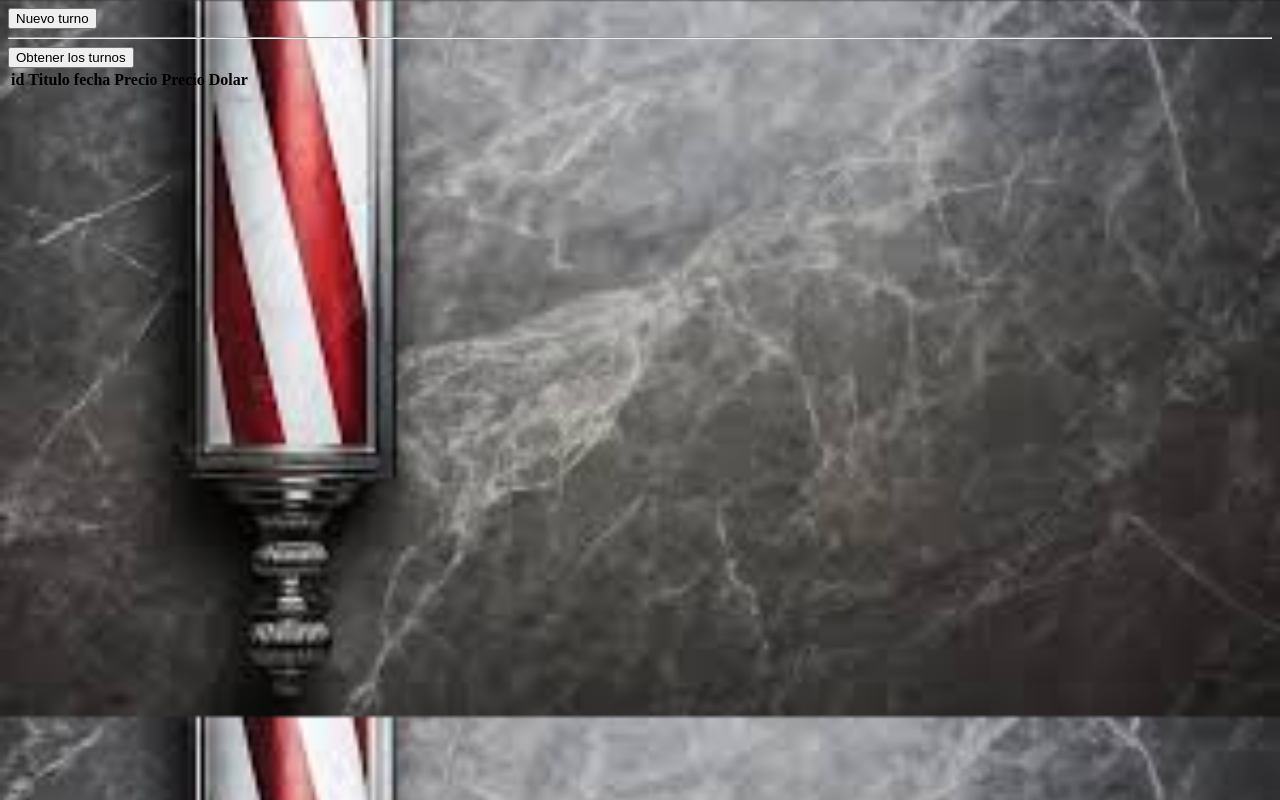
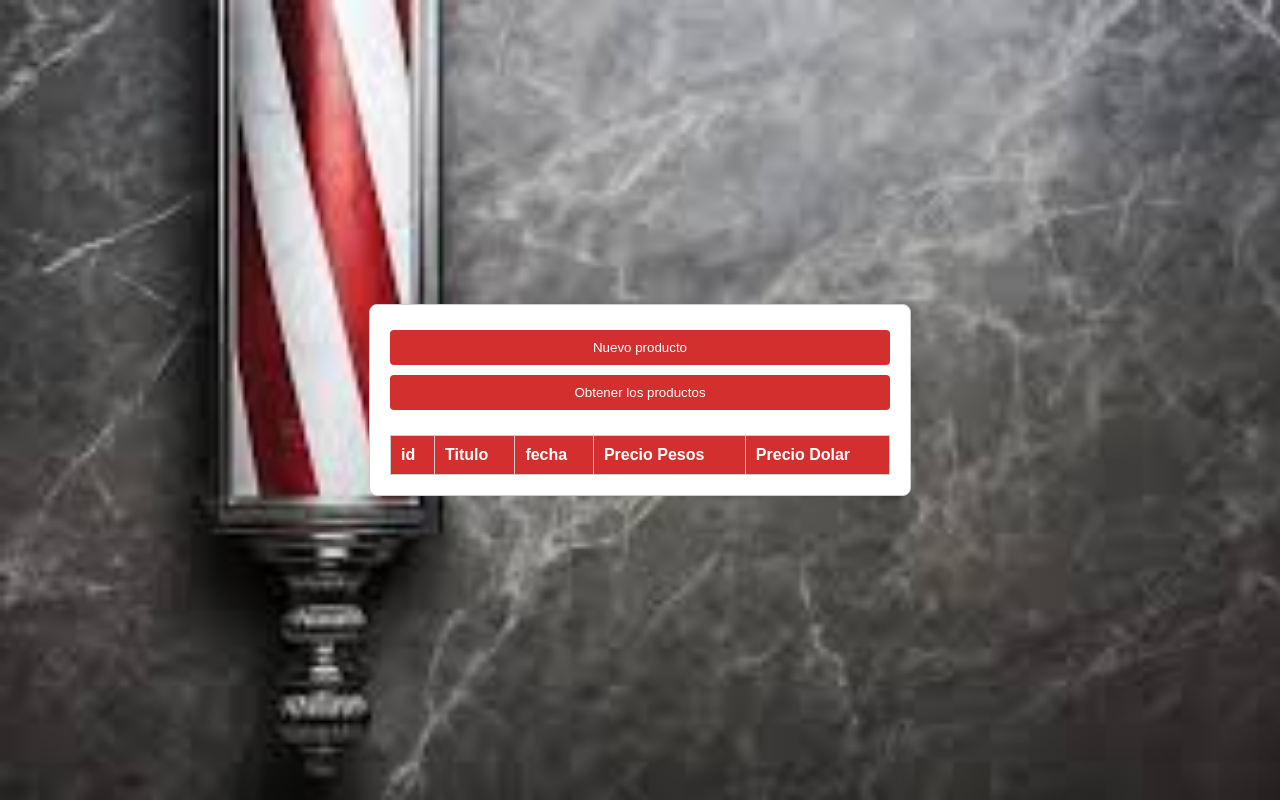
Before and after one commit to SosaIgnacio/SOSAIGNACIO, a plain HTML site: page index.html in a window 1280 px wide. Drawn offline with Linux system fonts and the light colour scheme.

Commit message:
Pagina de cargar y estilo

```diff
--- a/index.html
+++ b/index.html
@@ -3,43 +3,28 @@
 <head>
     <meta charset="UTF-8">
     <meta name="viewport" content="width=device-width, initial-scale=1.0">
-    <title>Document</title>
+    <title>Inicio</title>
     <script src="main.js"></script>
     <link rel="stylesheet" href="style.css">
 </head>
 <body>
-    <header>
-        <a href="/cargar.html">
-            <button>Nuevo turno</button>
-        </a>
-        <hr>
         <div id="turnos">
-            <button onclick="MostrarTurnos()">Obtener los turnos</button>
+            <a href="/cargar.html">
+                <button>Nuevo producto</button>
+            </a>
+            <button onclick="MostrarTurnos()">Obtener los productos</button>
             <table>
                 <thead>
                     <tr>
                         <th>id</th>
                         <th>Titulo</th>
                         <th>fecha</th>
-                        <th>Precio</th>
+                        <th>Precio Pesos</th>
                         <th>Precio Dolar</th>
                     </tr>
                 </thead>
                 <tbody id="resultados"></tbody>
             </table>
-            <div id="nuevoTurno" style="display: none">
-                <h1>Nuevo cliente</h1>
-                <form action="javascript:none">
-                    <input type="text" id="cliente" placeholder="Ingrese nombre del cliente">
-                    <br>
-                    <input type="date" id="fecha" placeholder="Dia en el que debe asistir el cliente">
-                    <br>
-                    <input type="number" id="precio" placeholder="Precio para este servicio:">
-                    <br>
-                    <button onclick="CrearNuevoTurno()">Nuevo turno</button>
-                </form>
-            </div>
         </div>
-    </header>
 </body>
 </html>
--- a/style.css
+++ b/style.css
@@ -1,11 +1,73 @@
-body
-{
+body {
+    font-family: Arial, sans-serif;
+    margin: 0;
+    padding: 0;
+    display: flex;
+    justify-content: center;
+    align-items: center;
+    min-height: 100vh;
     background-image: url('img/fondoOriginal.jpeg');
     background-size: cover;
 }
-@media(max-width:800px){
-    #logo
-    {
-        display:block;
+
+#turnos, #nuevoTurno {
+    background-color: white;
+    border: 1px solid #ccc;
+    border-radius: 8px;
+    box-shadow: 0 2px 10px rgba(0, 0, 0, 0.1);
+    padding: 20px;
+    width: 90%;
+    max-width: 500px;
+}
+
+h1 {
+    color: #d32f2f;
+    text-align: center;
+    margin-bottom: 20px;
+}
+
+button {
+    background-color: #d32f2f;
+    color: white;
+    border: none;
+    border-radius: 4px;
+    padding: 10px 20px;
+    cursor: pointer;
+    margin: 5px 0;
+    width: 100%;
+}
+
+button:hover {
+    background-color: #b71c1c;
+}
+
+input {
+    width: calc(100% - 20px);
+    padding: 10px;
+    margin: 10px 0;
+    border: 1px solid #ccc;
+    border-radius: 4px;
+}
+
+table {
+    width: 100%;
+    border-collapse: collapse;
+    margin-top: 20px;
+}
+
+th, td {
+    border: 1px solid #ccc;
+    padding: 10px;
+    text-align: left;
+}
+
+th {
+    background-color: #d32f2f;
+    color: white;
+}
+
+@media (min-width: 600px) {
+    #turnos, #nuevoTurno {
+        width: 80%;
     }
 }
```
Also changed, not shown: cargar.html (+7 -3 lines).
